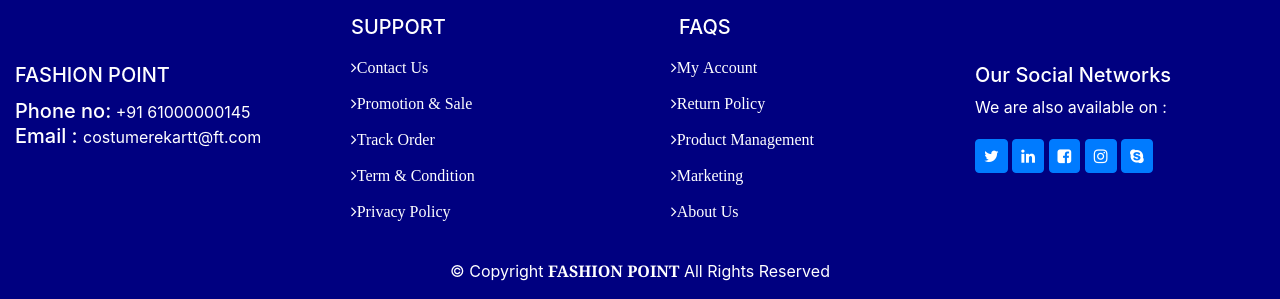
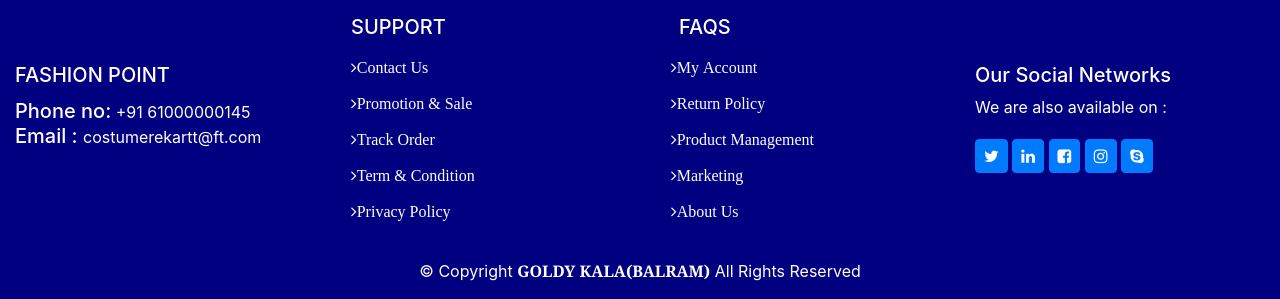
Before and after one commit to goldykala/fashion_point, a PHP site: page /fashion_point/index.php in a window 1280 px wide; the page is wider, and only the part inside the window is pictured. Shown: the part 3075-3374 px from the top of that part. Run offline with PHP 8.4, Linux system fonts and the light colour scheme; data comes from the database, SQL or seed files in the repository.

Commit message:
Update footer.php
add admin name

```diff
--- a/products/footer.php
+++ b/products/footer.php
@@ -82,7 +82,7 @@
     <div class="row pt-3 bg_nav">
       <div class="col-md-12">
         <p class="text-center text-white mt-3">
-          © Copyright <b class="st1">FASHION POINT</b> All Rights Reserved </p>
+          © Copyright <b class="st1">GOLDY KALA(BALRAM)</b> All Rights Reserved </p>
       </div>
 
     </div>
```
